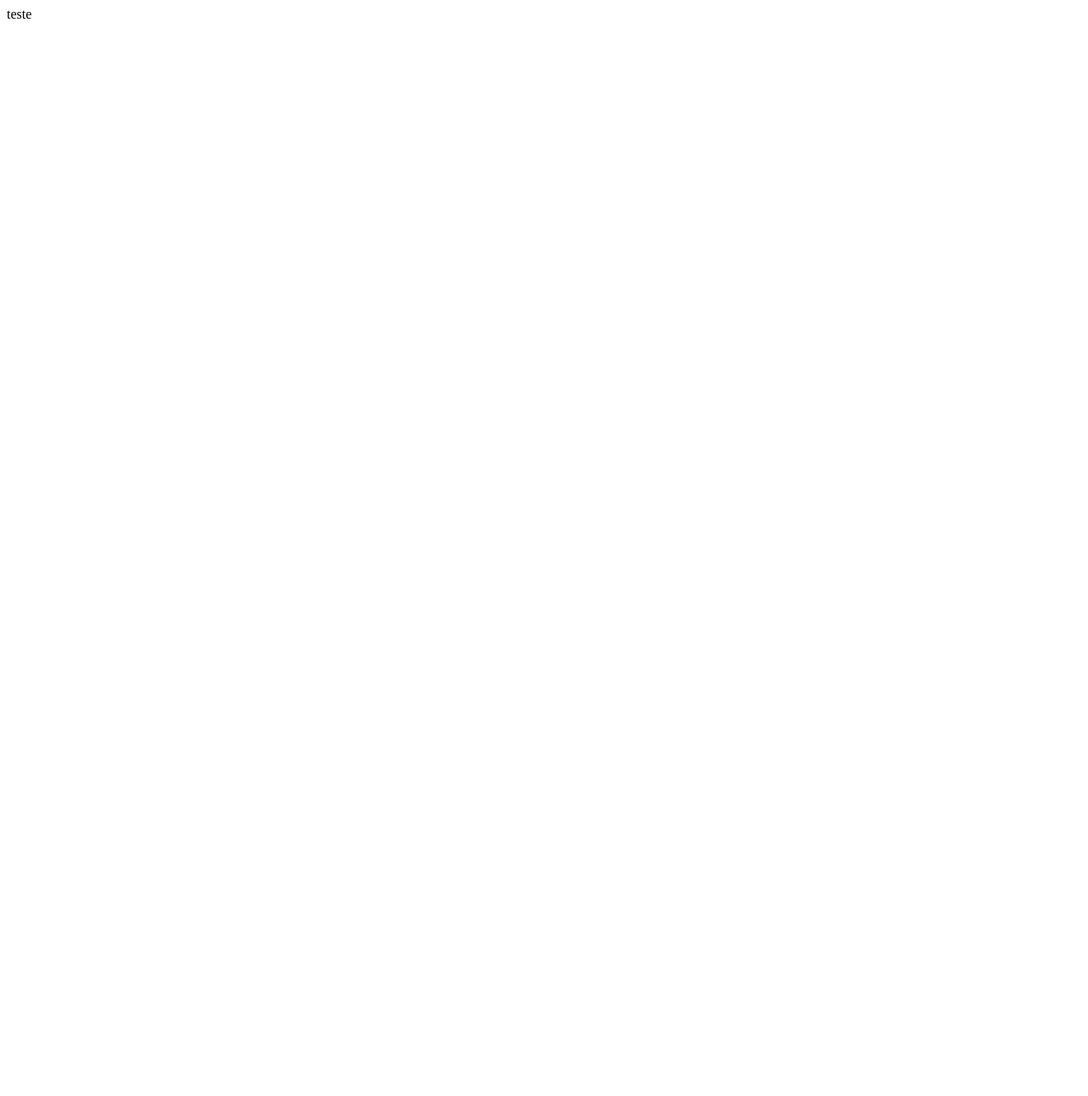
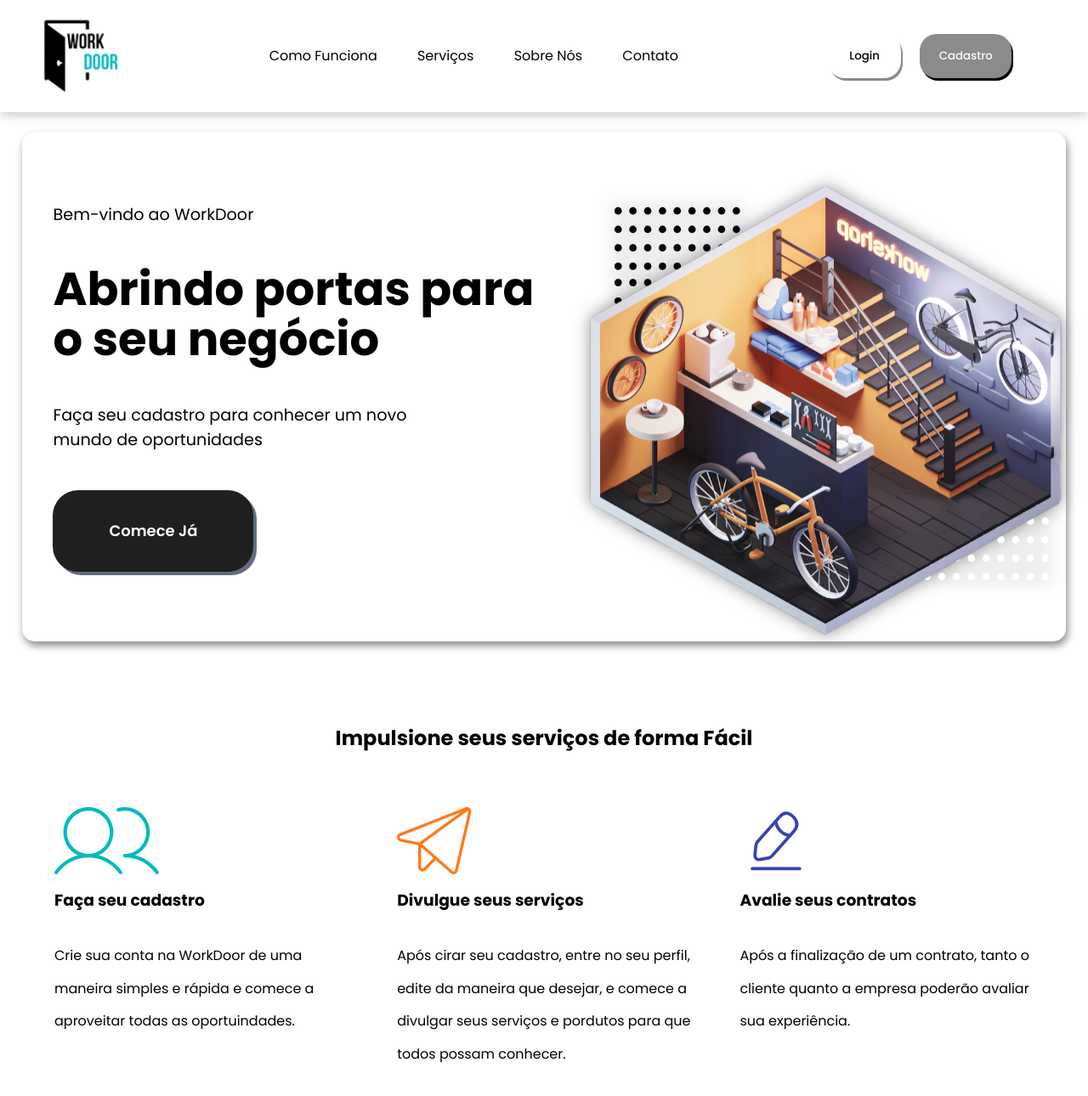
Before and after one commit to Work-Door/workdoorWeb, a React (Create React App) app: page / in a window 1280 px wide. Shown: the top 1290 px of the page at 85% size. Before the commit the page ends 800 px from the top, so only its background shows below. Built offline with nearby package versions, Linux system fonts and the light colour scheme.

Commit message:
home/nav

```diff
--- a/package.json
+++ b/package.json
@@ -8,6 +8,7 @@
     "@testing-library/user-event": "^13.5.0",
     "react": "^18.2.0",
     "react-dom": "^18.2.0",
+    "react-router-dom": "^6.23.0",
     "react-scripts": "5.0.1",
     "web-vitals": "^2.1.4"
   },
--- a/src/Pages/home/Home.jsx
+++ b/src/Pages/home/Home.jsx
@@ -1,12 +1,72 @@
 // Importa React de 'react' para criar componentes
 import React from "react";
+import NavBar from "../../components/navBar/NavBar";
+import logo from "../../utils/assets/logo.png";
+import style from "./Home.module.css";
+import imgTopo from "../../utils/assets/imgTopo.svg";
+import iconePessoas from "../../utils/assets/icones/iconePessoas.svg";
+import iconeEnviarLaranja from "../../utils/assets/icones/iconeEnviarLaranja.svg";
+import iconeLapis from "../../utils/assets/icones/iconeLapis.svg";
 
 // Define o componente funcional Home
 const Home = () => {
   return (
     // Fragmento React para agrupar múltiplos elementos sem adicionar um nó extra ao DOM
     <>
-      <div>teste</div>
+    <NavBar logoInicio={logo} /> {/* Inclui a NavBar no topo da página, passando o logo como propriedade */}
+    <section id={style["principalTopo"]}>
+            <article id={style["esquerdaTopo"]}>
+                <p>Bem-vindo ao WorkDoor</p>
+                <h1>Abrindo<span className={style["ciano"]}> portas </span>para o seu negócio</h1>
+                <p>Faça seu cadastro para conhecer um novo mundo de oportunidades</p>
+                <div>
+                    <button id={style["btnPrincipal"]}tabindex="8">Comece Já</button>
+                </div>
+            </article>
+            <article id={style["direitaTopo"]}>
+                <div>
+                    <img src={imgTopo} alt="imagem que representa"/>
+                </div>
+            </article>
+        </section>
+
+        <section id={style["comoFunciona"]}>
+            <div className={style["divTitulo"]}>
+                <h1 className="tituloComoFunciona">Impulsione seus serviços de forma Fácil</h1>
+            </div>
+            <section id={style["componentesComoFunc"]}>
+                <article>
+                    <div className={style["imgIconeComuFunciona"]}>
+                      <img src={iconePessoas} alt="icone de usuarios"/>
+                    </div>
+                    <div>
+                        <h3>Faça seu cadastro</h3>
+                    </div>
+                    <div className={style["textoComoFunc"]}><p>Crie sua conta na WorkDoor de uma maneira simples e rápida e comece a aproveitar todas as
+                        oportuindades.</p></div>
+                </article>
+                <article>
+                    <div className={style["imgIconeComuFunciona"]}>
+                      <img src={iconeEnviarLaranja} alt="icone de usuarios"/>
+                    </div>
+                    <div>
+                        <h3>Divulgue seus serviços</h3>
+                    </div>
+                    <div className={style["textoComoFunc"]}><p>Após cirar seu cadastro, entre no seu perfil, edite da maneira que desejar, e comece a divulgar
+                        seus serviços e pordutos para que todos possam conhecer.</p></div>
+                </article>
+                <article>
+                    <div className={style["imgIconeComuFunciona"]}>
+                     <img src={iconeLapis} alt="icone de usuarios"/>
+                    </div>
+                    <div>
+                        <h3>Avalie seus contratos</h3>
+                    </div>
+                    <div className={style["textoComoFunc"]}><p> Após a finalização de um contrato, tanto o cliente quanto a empresa poderão avaliar sua
+                        experiência.</p></div>
+                </article>
+            </section>
+        </section>
     </>
   );
 };
--- a/src/Pages/home/Home.module.css
+++ b/src/Pages/home/Home.module.css
@@ -1,100 +1,9 @@
-@import url('https://fonts.googleapis.com/css2?family=Poppins:ital,wght@0,100;0,200;0,300;0,400;0,500;0,600;0,700;0,800;0,900;1,100;1,200;1,300;1,400;1,500;1,600;1,700;1,800;1,900&display=swap');
-*{
-    font-family: "Poppins", sans-serif;
-    margin: 0;
-    padding: 0;
-}
-main{
-    overflow-x: hidden;
-    min-height: 100vh;
-}
-:root{
-    --primaryTextColor: #1F1F20;
-}
-.ciano{
-    color: #00BABF;
-}
-.laranja{
-    color: #FF791A;
-}
-main header{
-    display: flex;
-    justify-content: space-between;
-    align-items: center;
-    width: 94vw;
-    padding: 0 2vw 0 4vw;
-    margin: auto;
-    /* background-color: yellow; */
-    height: 16.5vh;
-    box-shadow: 0px 4px 10px 0px #4e4e4e47
-}
-header .logo{
-    width: 7vw;
-    height: 11vh;
-    /* background-color: rgb(137, 82, 82); */
-}
-header .logo img{
-    width: 100%;
-    height: 100%;
-    cursor: pointer;
-}
-
-header #menuLista{
-    /* background-color: green; */
-    width: 50%;
-    height: 40%;
-    background-color: #fff;
-    border-radius: 20px;
-    display: flex;
-    align-items: center;
-
-}
-header #menuLista ul{
-    display: flex;
-    justify-content: space-between;
-    text-decoration: none;
-    list-style: none;
-    width: 80%;
-    margin: auto;
-}
-header #menuLista ul li{
-    cursor: pointer;
-}
-header #btnsTopo{
-    /* background-color: aqua; */
-    width: 18%;
-    height: 40%;
-    display: flex;
-    justify-content: space-between;
-    margin-right: 5vw;
-}
-header #btnsTopo #btnLogin{
-    width: 40%;
-    background-color: #fff;
-    border-radius: 20px;
-    border: none;
-    box-shadow: 2px 3px 0px 0px #8b8b8b;
-    cursor: pointer;
-    font-weight: 500;
-
-}
-header #btnsTopo #btnCadastro{
-    width: 50%;
-    background-color: #8b8b8b;
-    border-radius: 20px;
-    border: none;
-    box-shadow: 2px 3px 0px 0px #000;
-    cursor: pointer;
-    color: #fff;
-    font-weight: 500;
-}
-
-main #principalTopo{
-    /* background-color: #FF791A; */
+#principalTopo{
+    /* background-color: #FF791A;
     background-image: url(../../public/assets/fundoTopo.svg);
     background-repeat: no-repeat;
     background-position: center;
-    /* background-size: 100%; */
+    background-size: 100%; */
     width: 96vw;
     min-height: 68vh;
     height: 75vh;
@@ -106,7 +15,7 @@
     box-shadow: 2px 5px 10px 0px #8b8b8b;
 
 }
-main #principalTopo #esquerdaTopo{
+#principalTopo #esquerdaTopo{
     width: 48%;
     /* margin-left: 2%; */
     display: flex;
@@ -118,21 +27,21 @@
     margin: auto;
 
 }
-main #principalTopo #esquerdaTopo h1{
+#principalTopo #esquerdaTopo h1{
     font-size: 3.4rem;
     line-height: 3.7rem;
 }
-main #principalTopo #esquerdaTopo p{
+#principalTopo #esquerdaTopo p{
     color: var(--primaryTextColor);
     font-size: 1.2rem;
     width: 80%;
 }
-main #principalTopo #esquerdaTopo div{
+#principalTopo #esquerdaTopo div{
     width: 40%;
     height: 20%;
     /* background-color: bisque; */
 }
-main #principalTopo #esquerdaTopo div button{
+#principalTopo #esquerdaTopo div button{
     width: 100%;
     height: 100%;
     border: none;
@@ -144,24 +53,24 @@
     box-shadow: #606D80 4px 4px 0px;
 }
 
-main #principalTopo #direitaTopo{
+#principalTopo #direitaTopo{
     width: 46%;
     height: 100%;
     /* margin-right: 2%; */
     /* background-color: green; */
 }
-main #principalTopo #direitaTopo div{
+#principalTopo #direitaTopo div{
     margin-top: 5%;
     width: 100%;
     height: 100%;
     /* background-color: pink; */
 }
-main #principalTopo #direitaTopo div img{
+#principalTopo #direitaTopo div img{
     width: 100%;
     height: 100%;
     filter: drop-shadow(0 0 10px #33333389);
 }
-main #comoFunciona{
+#comoFunciona{
     /* background-color: #beb1a8; */
     width: 90vw;
     /* min-height: 60vw; */
@@ -170,46 +79,46 @@
     margin-top: 12vh;
 
 }
-main #comoFunciona .divTitulo{
+#comoFunciona .divTitulo{
     margin: auto;
     width: 45vw;
     text-align: center;
     /* background-color: #00BABF; */
     margin-bottom: 8vh;
 }
-main #comoFunciona .divTitulo .tituloComoFunciona{
+#comoFunciona .divTitulo .tituloComoFunciona{
     font-size: 2.6rem;
     color: var(--primaryTextColor);
 
 }
-main #comoFunciona #componentesComoFunc{
+#comoFunciona #componentesComoFunc{
     display: flex;
     justify-content: space-between;
     /* background-color: rgb(128, 158, 128); */
     width: 100%;
 }
-main #comoFunciona #componentesComoFunc article .imgIconeComuFunciona{
+#comoFunciona #componentesComoFunc article .imgIconeComuFunciona{
     /* background-color: pink; */
     /* width: fit-content; */
     height: 18%;
     margin-bottom: 2vh;
 
 }
-main #comoFunciona #componentesComoFunc article .imgIconeComuFunciona img{
+#comoFunciona #componentesComoFunc article .imgIconeComuFunciona img{
     height: 100%;
     /* width: fit-content; */
 }
-main #comoFunciona #componentesComoFunc article{
+#comoFunciona #componentesComoFunc article{
     width: 30%;
     height: 55vh;
     /* background-color: orange; */
 }
-main #comoFunciona #componentesComoFunc article .textoComoFunc{
+#comoFunciona #componentesComoFunc article .textoComoFunc{
     margin-top: 4vh;
     /* background-color: #00BABF; */
     height: auto;
 }
-main #comoFunciona #componentesComoFunc article .textoComoFunc p{
+#comoFunciona #componentesComoFunc article .textoComoFunc p{
     width: 100%;
     font-size: 1rem;
     line-height: 2.4rem;
--- a/src/components/navBar/NavBar.jsx
+++ b/src/components/navBar/NavBar.jsx
@@ -0,0 +1,27 @@
+import React from "react";
+import style from "../navBar/NavBar.module.css";
+
+const NavBar = ({ logoInicio }) => {
+
+    return (
+        <nav className={style.navBar}>
+            <div className={style.logo}>
+                <img src={logoInicio} alt="logo WorkDoor" />
+            </div>
+            <div id={style["menuLista"]}>
+                <ul>
+                    <li>Como Funciona</li>
+                    <li>Serviços</li>
+                    <li>Sobre Nós</li>
+                    <li>Contato</li>
+                </ul>
+            </div>
+            <div id={style["btnsTopo"]}>
+                <button id={style["btnLogin"]}>Login</button>
+                <button id={style["btnCadastro"]}>Cadastro</button>
+            </div>
+        </nav>
+    );
+}
+
+export default NavBar;
--- a/src/components/navBar/NavBar.module.css
+++ b/src/components/navBar/NavBar.module.css
@@ -0,0 +1,69 @@
+nav {
+  display: flex;
+  justify-content: space-between;
+  align-items: center;
+  width: 94vw;
+  padding: 0 2vw 0 4vw;
+  margin: auto;
+  /* background-color: yellow; */
+  height: 16.5vh;
+  box-shadow: 0px 4px 10px 0px #4e4e4e47;
+}
+nav .logo {
+  width: 7vw;
+  height: 11vh;
+  /* background-color: rgb(137, 82, 82); */
+}
+nav .logo img {
+  width: 100%;
+  height: 100%;
+  cursor: pointer;
+}
+
+nav #menuLista {
+  /* background-color: green; */
+  width: 50%;
+  height: 40%;
+  background-color: #fff;
+  border-radius: 20px;
+  display: flex;
+  align-items: center;
+}
+nav #menuLista ul {
+  display: flex;
+  justify-content: space-between;
+  text-decoration: none;
+  list-style: none;
+  width: 80%;
+  margin: auto;
+}
+nav #menuLista ul li {
+  cursor: pointer;
+}
+nav #btnsTopo {
+  /* background-color: aqua; */
+  width: 18%;
+  height: 40%;
+  display: flex;
+  justify-content: space-between;
+  margin-right: 5vw;
+}
+nav #btnsTopo #btnLogin {
+  width: 40%;
+  background-color: #fff;
+  border-radius: 20px;
+  border: none;
+  box-shadow: 2px 3px 0px 0px #8b8b8b;
+  cursor: pointer;
+  font-weight: 500;
+}
+nav #btnsTopo #btnCadastro {
+  width: 50%;
+  background-color: #8b8b8b;
+  border-radius: 20px;
+  border: none;
+  box-shadow: 2px 3px 0px 0px #000;
+  cursor: pointer;
+  color: #fff;
+  font-weight: 500;
+}
--- a/src/utils/globals.css
+++ b/src/utils/globals.css
@@ -0,0 +1,6 @@
+@import url("https://fonts.googleapis.com/css2?family=Poppins:ital,wght@0,100;0,200;0,300;0,400;0,500;0,600;0,700;0,800;0,900;1,100;1,200;1,300;1,400;1,500;1,600;1,700;1,800;1,900&display=swap");
+* {
+  font-family: "Poppins", sans-serif;
+  margin: 0;
+  padding: 0;
+}
```
Also changed, not shown: src/CssComponentes/App.css (deleted, +0 -62 lines), src/components/logo/logo.jsx (added), src/components/logo/logo.module.css (added), src/components/sideBanner/SideBanner.module.css (added), 1 other file (tests, documents, lock files or other folders).
